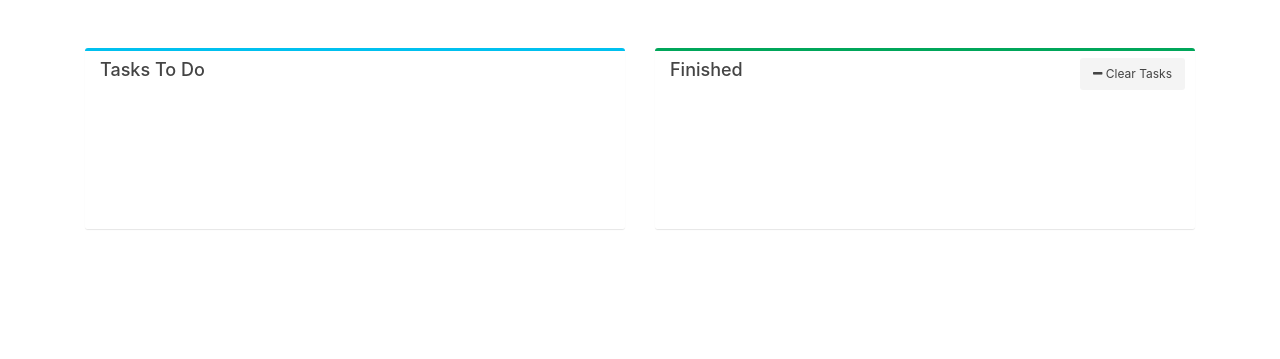
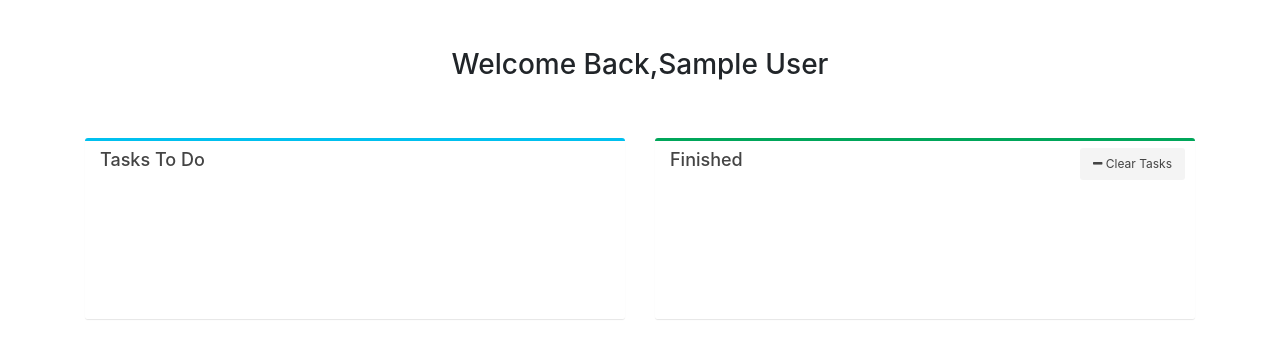
Before and after one commit to roygeorgekala/ProTracker, a Django app: a page that uses ProTracker/app/templates/app/taskpage.html in a window 1280 px wide. Shown: the part 130-489 px from the top of the page. Run offline with Django 3.2, Linux system fonts and the light colour scheme; tables that the repository leaves empty hold one stand-in row (values such as "Sample post"); some libraries are stand-ins or nearby versions.

Commit message:
Adding welcome message

```diff
--- a/ProTracker/app/templates/app/taskpage.html
+++ b/ProTracker/app/templates/app/taskpage.html
@@ -26,6 +26,16 @@
 
    </br>
    </br>
+
+<div class="col-md-12 text-center">
+
+  <h3>Welcome Back,{{username}}</h3>
+
+</div>
+
+</br>
+
+</br>
    <div class="container">
       <div class="row">
          <div class="col-md-6">
--- a/ProTracker/app/views.py
+++ b/ProTracker/app/views.py
@@ -16,6 +16,8 @@ def redirection(request):
 
 def taskView(request, username):
     set_of_tasks = Task.objects.order_by('-id').filter(assigned_to=username)
+    user = Employee.objects.filter(
+        username=username).values_list('name', flat=True)
     tasks, completed = [], []
     for name in set_of_tasks:
         if name.completed:
@@ -25,6 +27,7 @@ def taskView(request, username):
     context = {
         'tasks': tasks,
         'completed': completed,
+        'username': user[0],
     }
     print("context", context)
     return render(request, 'app/taskpage.html', context)
```
